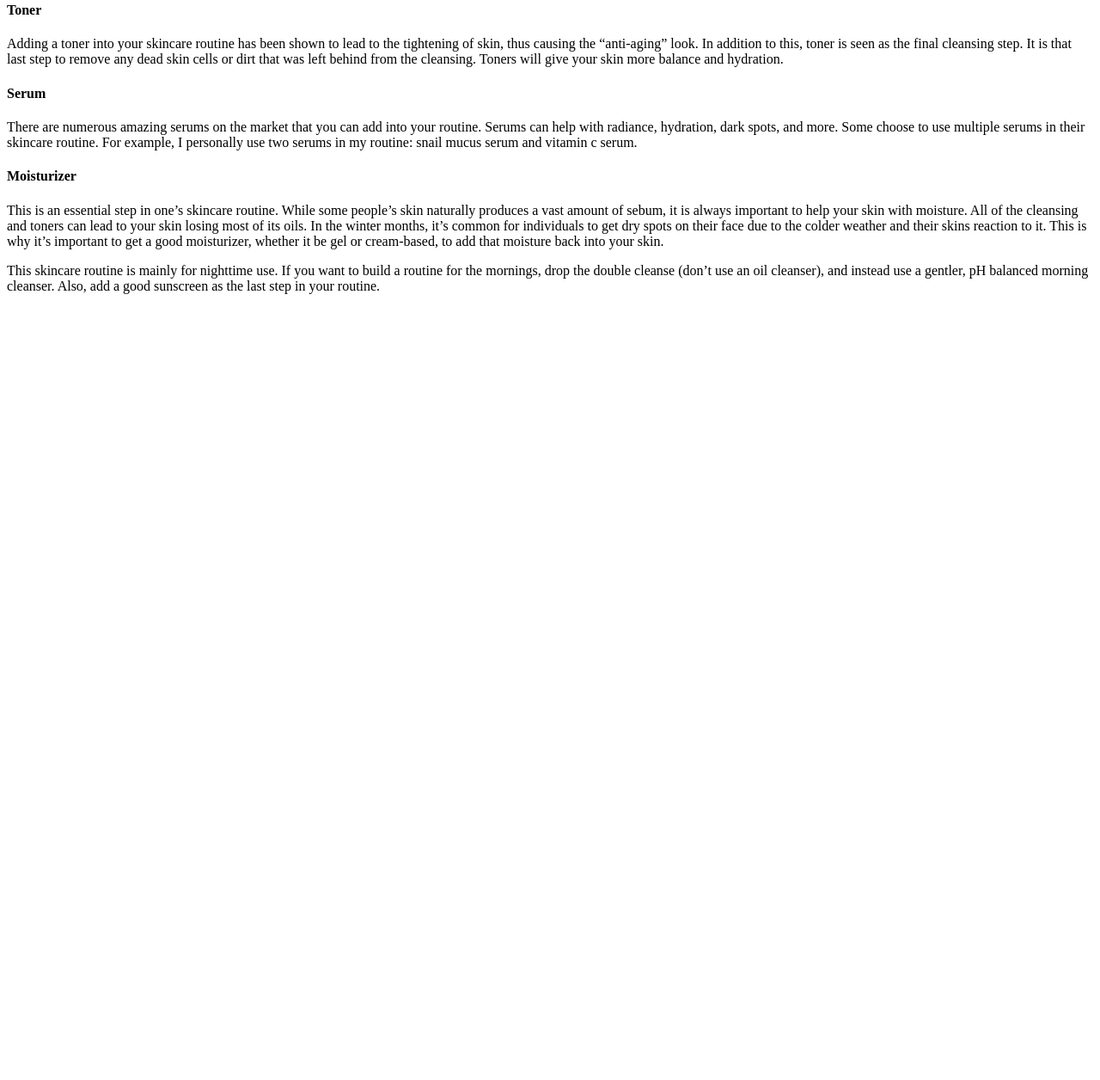
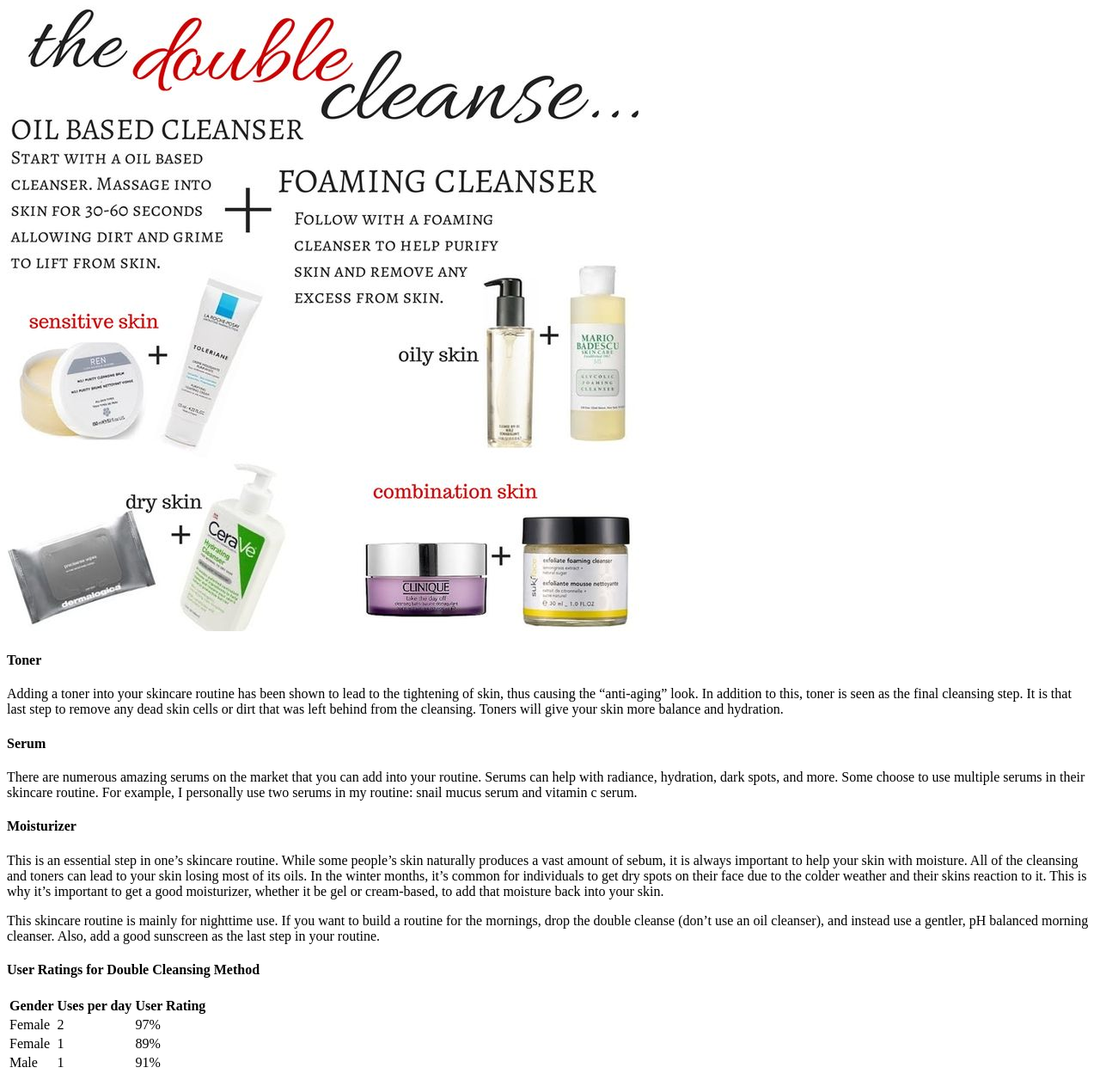
Before and after one commit to allysontishler/mi349_blog, a plain HTML site: page index.html in a window 1280 px wide. Shown: the part 1160-2416 px from the top of the page at 86% size. Before the commit the page ends 1518 px from the top, so only its background shows below. Drawn offline with Linux system fonts and the light colour scheme.

Commit message:
imagetable

```diff
--- a/index.html
+++ b/index.html
@@ -40,6 +40,7 @@
       <h4>Cleanser</h4>
       <article>
         <p>Everyone should invest in a good, gentle cleanser. Dirt and oil build up over time on your skin and can soak into your pores, causing acne and inflammation. Some cleansers are rough on your skin and can strip it of all the beneficial bacteria and substances that your skin naturally produces. This is why it is important to do your research before purchasing and invest in a gentle cleanser that will clean your skin but won’t strip it down. </p>
+        <p><img alt="Image of double cleanse routines and directions for them" src="images/doublecleanse.jpeg" /></p>
       </article>
       <h4>Toner</h4>
       <article>
@@ -54,6 +55,29 @@
         <p>This is an essential step in one’s skincare routine. While some people’s skin naturally produces a vast amount of sebum, it is always important to help your skin with moisture. All of the cleansing and toners can lead to your skin losing most of its oils. In the winter months, it’s common for individuals to get dry spots on their face due to the colder weather and their skins reaction to it. This is why it’s important to get a good moisturizer, whether it be gel or cream-based, to add that moisture back into your skin. </p>
       </article>
       <p>This skincare routine is mainly for nighttime use. If you want to build a routine for the mornings, drop the double cleanse (don’t use an oil cleanser), and instead use a gentler, pH balanced morning cleanser. Also, add a good sunscreen as the last step in your routine. </p>
+      <h4>User Ratings for Double Cleansing Method</h4>
+      <table>
+        <tr>
+          <th>Gender</th>
+          <th>Uses per day</th>
+          <th>User Rating</th>
+        </tr>
+        <tr>
+          <td>Female</td>
+          <td>2</td>
+          <td>97%</td>
+        </tr>
+        <tr>
+          <td>Female</td>
+          <td>1</td>
+          <td>89%</td>
+        </tr>
+        <tr>
+          <td>Male</td>
+          <td>1</td>
+          <td>91%</td>
+        </tr>
+      </table>
       </article>
   </section>
   </header>
```
Also changed, not shown: images/doublecleanse.jpeg (added).
